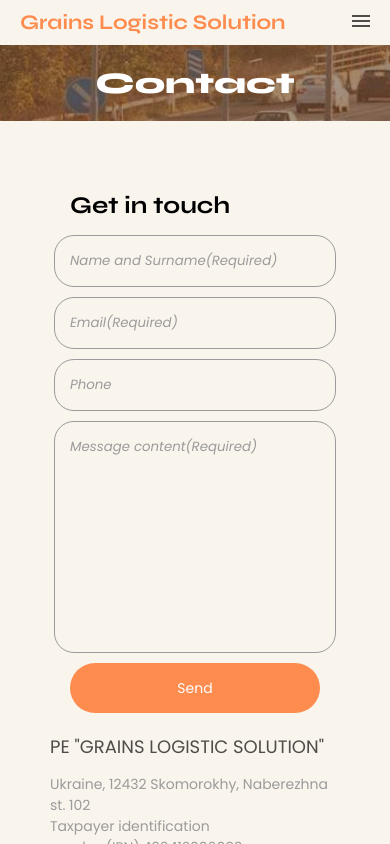
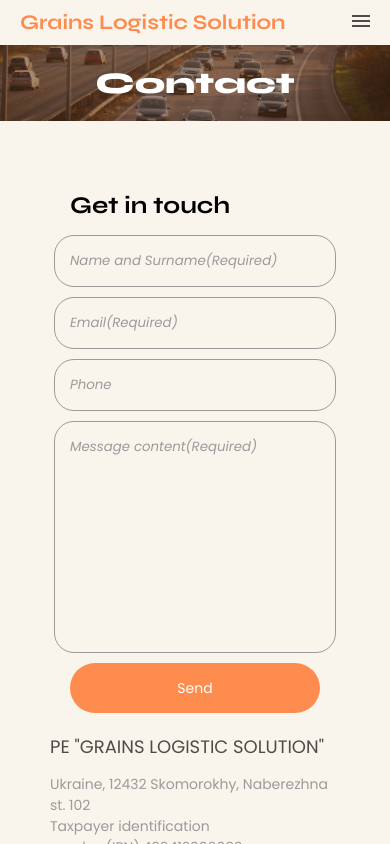
Before and after one commit to thatsfov1/grains-logistic-solution, a React (Vite) app: page /fleet in a window 390 px wide. Both pictures are taken after a click on the element "Contact". Shown: the top 844 px of the page. Built offline with nearby package versions, Linux system fonts and the light colour scheme; some icons are missing.

Commit message:
bg local on 576px success

```diff
--- a/src/pages/About/About.module.css
+++ b/src/pages/About/About.module.css
@@ -74,6 +74,7 @@
 @media (max-width: 992px) {
     .title_container{
         height: 76px;
+        background-attachment: local;
     }
     .title{
         font-size: 30px;
--- a/src/pages/Contact/Contact.module.css
+++ b/src/pages/Contact/Contact.module.css
@@ -160,6 +160,7 @@
 @media (max-width: 992px) {
     .title_container{
         height: 76px;
+        background-attachment: local;
     }
     .title{
         font-size: 30px;
--- a/src/pages/Fleet/Fleet.module.css
+++ b/src/pages/Fleet/Fleet.module.css
@@ -86,6 +86,7 @@
 @media (max-width: 992px) {
     .title_container{
         height: 76px;
+        background-attachment: local;
     }
     .title{
         font-size: 30px;
```
